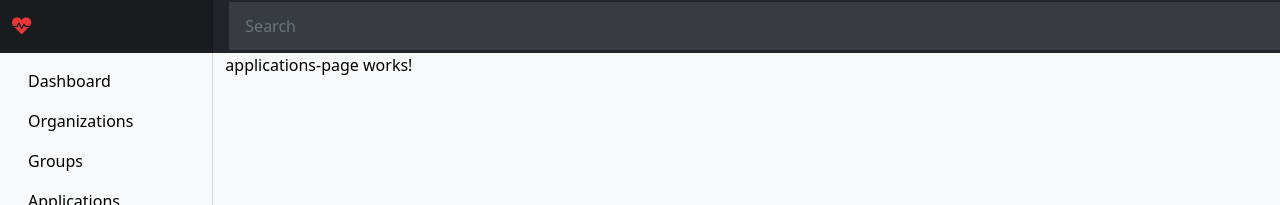
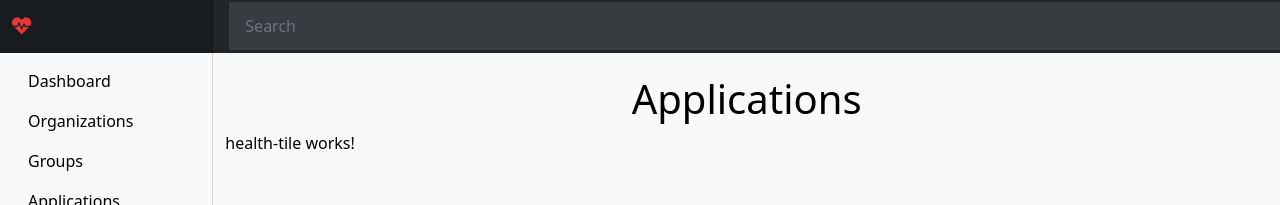
Before and after one commit to Server-Health-Monitor/server-health-monitor, an Angular app in the folder health-monitor-ui/: page /applications in a window 1280 px wide. Shown: the top 205 px of the page. Built offline with nearby package versions, Linux system fonts and the light colour scheme; no server answers.

Commit message:
h1 global style

```diff
--- a/health-monitor-ui/src/app/pages/applications-page/applications-page.component.html
+++ b/health-monitor-ui/src/app/pages/applications-page/applications-page.component.html
@@ -1 +1,2 @@
-<p>applications-page works!</p>
+<h1>Applications</h1>
+<app-health-tile></app-health-tile>
--- a/health-monitor-ui/src/styles.css
+++ b/health-monitor-ui/src/styles.css
@@ -6,6 +6,11 @@ body {
     color: black;
 }
 
+h1{
+    text-align: center;
+    margin-top: 1.4rem;
+}
+
 a {
     color: inherit;
 }
```
